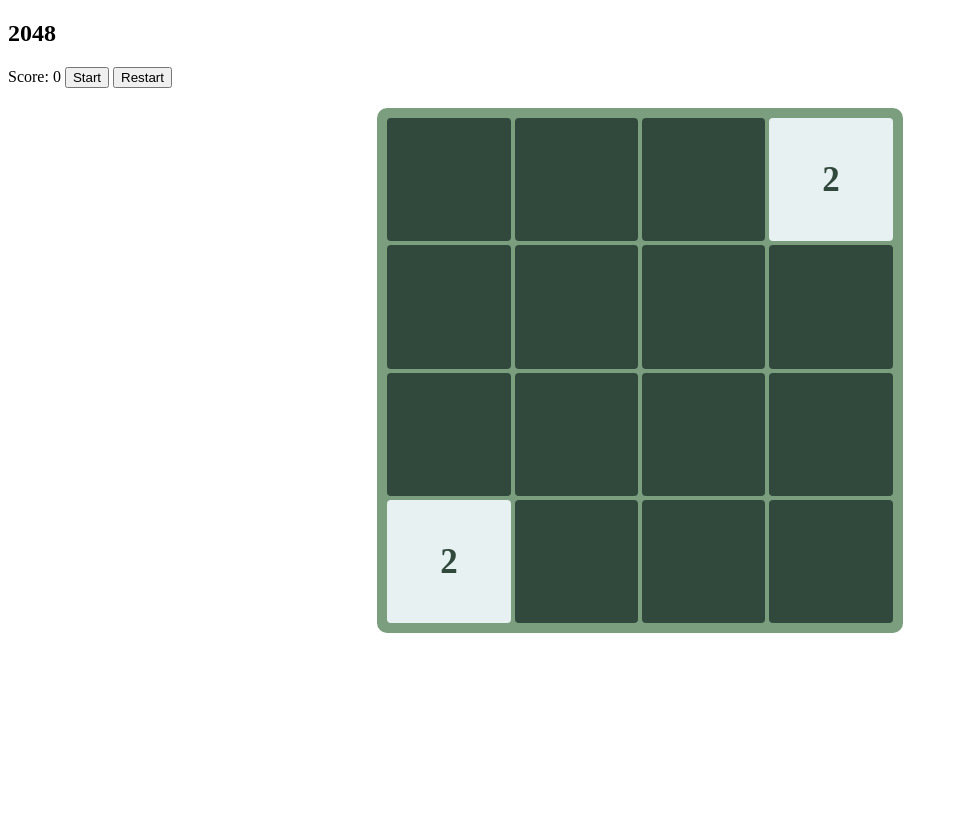
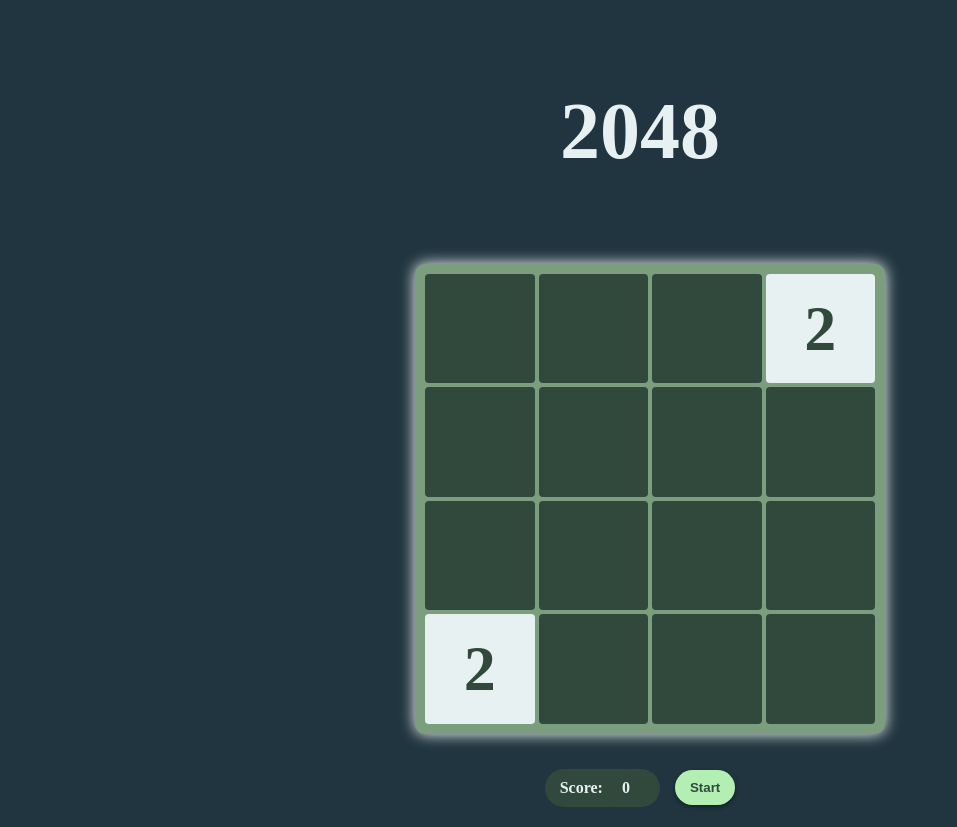
Before and after one commit to SherlockPE/2048, a plain HTML site: page src/public/index.html in a window 1280 px wide. Both pictures are taken after a click on the button "Start". Shown: the whole page, without its empty margins (0-957 px from the left). Before the commit the page ends 800 px from the top, so only its background shows below. Drawn offline with Linux system fonts and the light colour scheme.

Commit message:
Enhance UI and add touch event handling for improved gameplay experience

```diff
--- a/src/public/index.html
+++ b/src/public/index.html
@@ -34,13 +34,12 @@
 			<!-- Game container -->
 			<div class="game-container">
 				<h1>2048</h1>
+				<div class="grid-container">
+					<!-- The grid will be filled by JavaScript -->
+				</div>
 				<div class="score-container">
 					<span>Score: <span id="score">0</span></span>
 					<button id="start-btn">Start</button>
-					<button id="restart-btn">Restart</button>
-				</div>
-				<div class="grid-container">
-					<!-- The grid will be filled by JavaScript -->
 				</div>
 			</div>
 		</section>
@@ -49,4 +48,4 @@
 		<script type="module" src="main.js"></script>
 	</body>
 
-	</html>
+</html>
--- a/src/public/main.js
+++ b/src/public/main.js
@@ -1,5 +1,5 @@
 import { printMatrix } from './utils.js';
-import { activateKeyboardEvents } from './keyBoardEvents.js';
+import { activateKeyboardEvents/* , activateTouchEvents */} from './keyBoardEvents.js';
 import { GRID_SIZE } from './types.js';
 
 const container_grid = document.querySelector('.grid-container');
@@ -9,8 +9,6 @@ const scoreDisplay = document.getElementById('score');
 let board = [];
 let score = 0;
 
-
-// --- RENDERING (Funciones de DOM) ---
 
 //Dibujar matriz
 function drawBoard() {
@@ -97,17 +95,21 @@ function generateTiles() {
 }
 
 // Callback para actualizar el score desde keyBoardEvents.js
-function updateScore(value) {
-    score += value;
-    if (scoreDisplay) {
-        scoreDisplay.textContent = score;
-    }
+function updateScore(value)
+{
+	if (value > score)
+	{
+		score = value;
+		if (scoreDisplay)
+		{
+			scoreDisplay.textContent = score;
+		}
+	}
 }
 
 //El juego se ejecuta aquí, esta función está linkeada a un botón en el HTML
 function startGame() {
 	board = Array.from({ length: GRID_SIZE }, () => Array(GRID_SIZE).fill(0));
-	score = 0;
 
     // Genero dos tiles iniciales y dibujo
     if (generateTiles() && generateTiles()) {
@@ -120,6 +122,7 @@ function startGame() {
 
     // Pasamos la matriz (por referencia) y las funciones de callback necesarias.
 	activateKeyboardEvents(board, updateScore, generateTiles, drawBoard);
+	// activateTouchEvents(board, updateScore, generateTiles, drawBoard);
 }
 
 
@@ -130,9 +133,8 @@ function main() {
 	}
 	createStructure();
 
-	const restart_btn = document.getElementById("restart-btn");
 	const start_btn = document.getElementById("start-btn");
-	if (!restart_btn || !start_btn)
+	if (!start_btn)
 	{
 		console.log("error getting the restart-btn or start-btn");
 		return;
--- a/src/public/styles.css
+++ b/src/public/styles.css
@@ -1,3 +1,29 @@
+body {
+    background-color: #20353F;
+    margin: 0;
+    padding: 0;
+}
+
+h1
+{
+    text-align: center;
+    color: #E8F1F2;
+    font-size: 8vw;
+    padding-top: 20px
+}
+
+@media (max-width: 600px) {
+    h1 {
+        font-size: 40px;
+    }
+}
+
+@media (min-width: 1000px) {
+    h1 {
+        font-size: 80px;
+    }
+}
+
 .grid-container
 {
     background: #7A9E7E;
@@ -7,11 +33,15 @@
     gap: 4px;
     place-content: center;
 
-    max-width: 40%;
+    width: 100%;
     min-width: 50px;
     margin: 20px auto;
     padding: 10px;
+
+    box-shadow: 0 0 15px rgba(255, 255, 255, 1)
 }
+
+
 
 /* Fondo de las celdas vacías */
 .grid-cell
@@ -34,7 +64,7 @@
     align-items: center;
 
     /* Tipografía */
-    font-size: 35px;
+    font-size: 8vmin;
     font-weight: bold;
 
     /* Transiciones suaves */
@@ -93,13 +123,14 @@
 
 .value-512, .value-1024, .value-2048
 {
+    font-size: 6vmin;
     background-color: #001A23;
     color: #B3EFB2;
 }
 
 /* Ajuste de fuente para que quepan los números grandes */
 .value-128, .value-256, .value-512, .value-1024, .value-2048 {
-    font-size: 25px;
+    font-size: 6vmin;
 }
 
 /* animacion popin  */ /*pop pip pop pip pop pim pop pip po pi pop*/
@@ -118,3 +149,61 @@
 .tile-new {
     animation: tile-pop-in 0.15s ease-out;
 }
+
+.game-container
+{
+    display: flex;
+    flex-direction: column;
+    align-items: center;
+    margin-bottom: 20px;
+
+    width: min(450px, 90vw);
+}
+
+/* Score y Botones */
+.score-container {
+    display: flex;
+    gap: 15px;
+    margin-top: 15px;
+    align-items: center;
+}
+
+/* Display del Score */
+.score-container span {
+    color: #E8F1F2;
+    background-color: #31493C;
+    padding: 10px 15px;
+    border-radius: 20px;
+    font-weight: bold;
+}
+
+.score-container button {
+    background-color: #B3EFB2;
+    color: #31493C;
+    padding: 10px 15px;
+    border: none;
+    border-radius: 20px;
+    font-weight: bold;
+    cursor: pointer;
+    transition: background-color 0.3s ease, transform 0.1s ease;
+    box-shadow: 0 2px 4px rgba(0, 0, 0, 0.4); /* Una pequeña sombra para destacarlos */
+}
+
+/* Efecto Hover */
+.score-container button:hover {
+    background-color: #E8F1F2; /* Se aclara */
+    transform: translateY(-1px); /* Efecto 3D sutil */
+}
+
+/* Efecto Click */
+.score-container button:active {
+    transform: translateY(0);
+    box-shadow: 0 1px 2px rgba(0, 0, 0, 0.4);
+}
+
+section
+{
+    display: grid;
+    place-items: center;
+    min-height: 100vh;
+}
```
Also changed, not shown: src/public/keyBoardEvents.js (+61 -0 lines).
